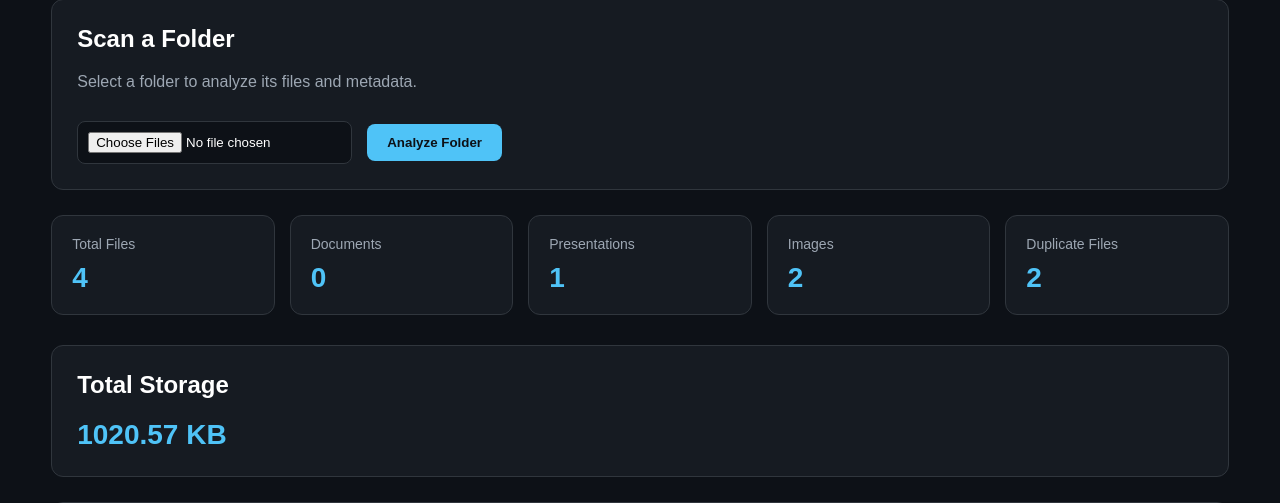
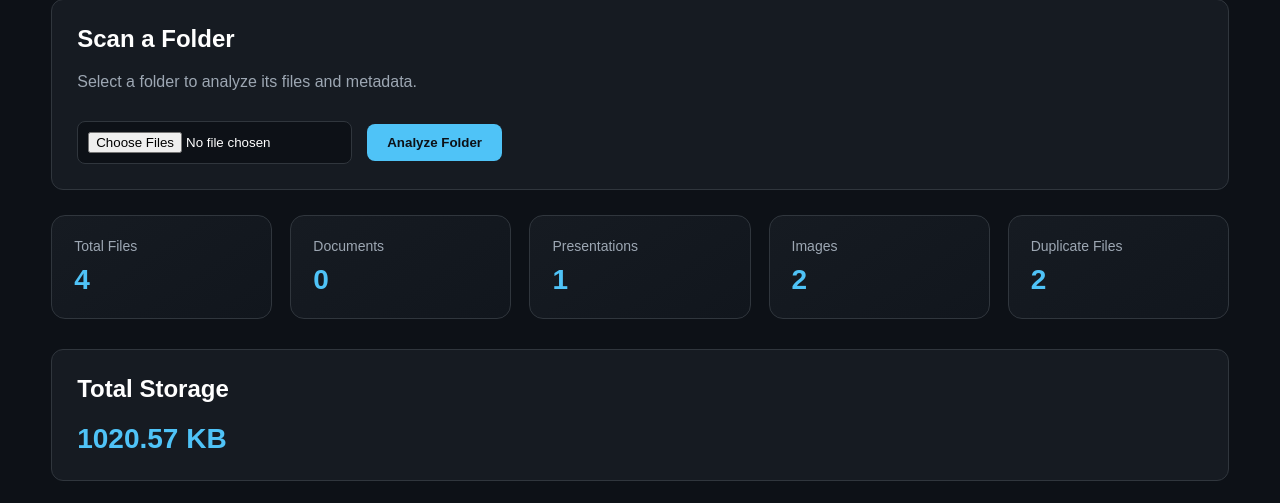
Before and after one commit to ritisharanjan10177-netizen/File_Metadata_Analyzer, a Flask app: page / in a window 1280 px wide. Shown: the part 204-707 px from the top of the page. Run offline with Flask 3, Linux system fonts and the light colour scheme; data comes from the database, SQL or seed files in the repository.

Commit message:
Improve dashboard cards

```diff
--- a/templates/index.html
+++ b/templates/index.html
@@ -104,11 +104,24 @@
         /* Dashboard Cards */
 
         .dashboard {
-            display: grid;
-            grid-template-columns: repeat(5, 1fr);
-            gap: 15px;
-            margin-bottom: 30px;
-        }
+    display: grid;
+    grid-template-columns: repeat(5, 1fr);
+    gap: 18px;
+    margin-bottom: 30px;
+}
+
+.dashboard .card {
+    background: linear-gradient(145deg, #161b22, #11161d);
+    border: 1px solid #30363d;
+    border-radius: 14px;
+    padding: 22px;
+    transition: transform 0.2s ease, border-color 0.2s ease;
+}
+
+.dashboard .card:hover {
+    transform: translateY(-3px);
+    border-color: #4fc3f7;
+}
 
         .card {
             background: #161b22;
```
